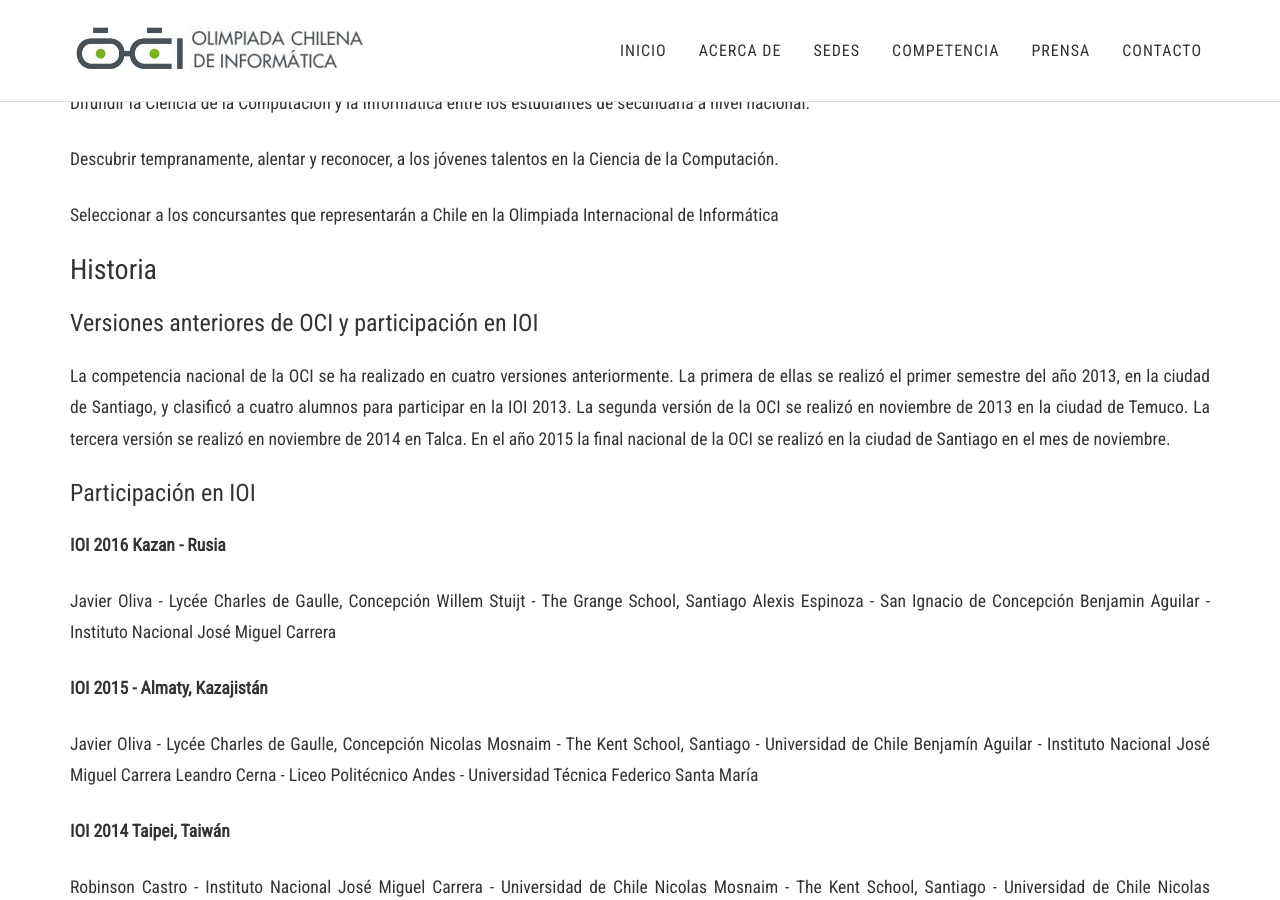
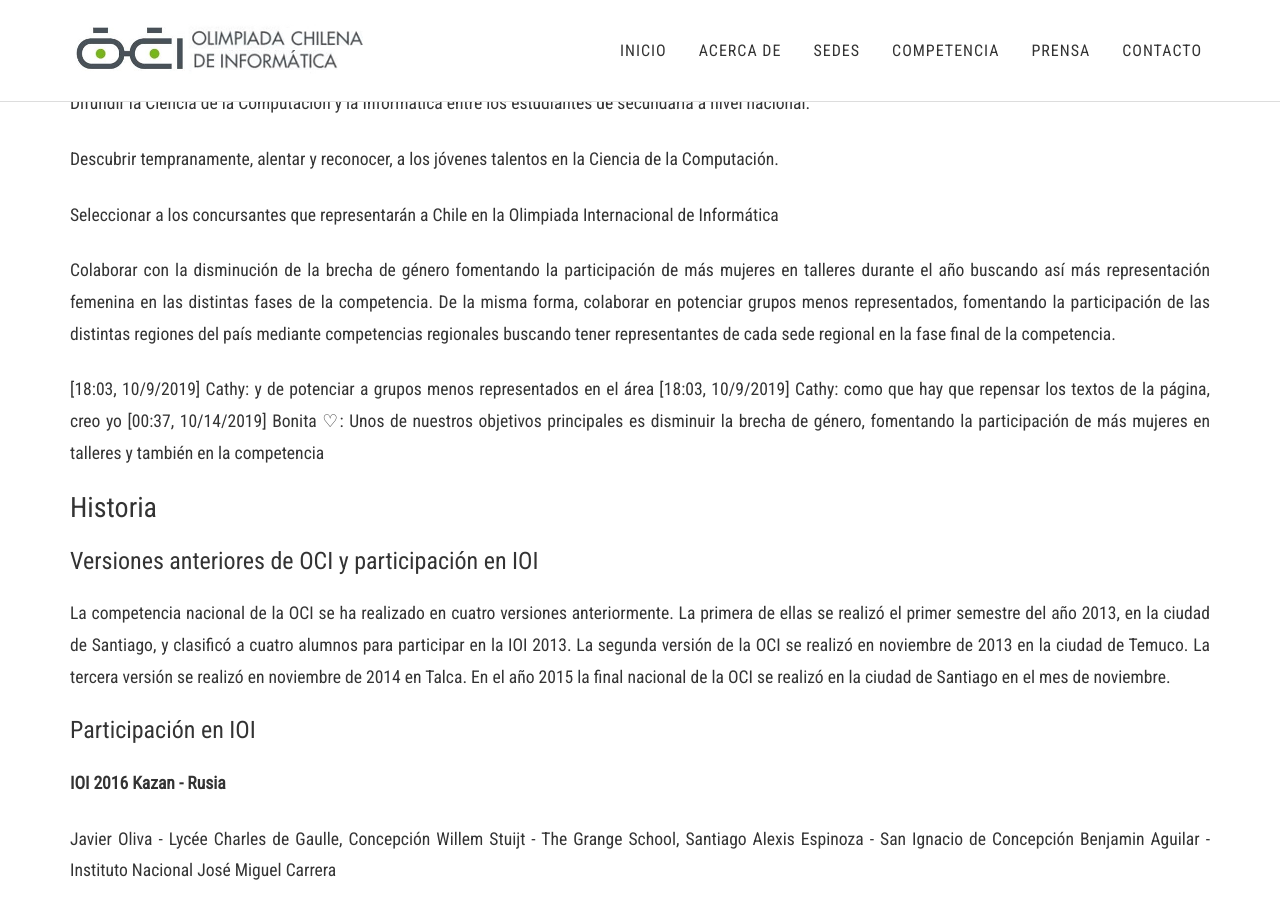
Before and after one commit to OCIoficial/ocioficial.github.io, a Jekyll site: the page built from acercade.md, in a window 1280 px wide and 900 px high, scrolled down 581 px. Built offline with Jekyll 4.4.1, drawn with Linux system fonts in a browser that asks for light colours.

Commit message:
Actualización objetivos OCI

```diff
--- a/acercade.md
+++ b/acercade.md
@@ -14,6 +14,15 @@
 Descubrir tempranamente, alentar y reconocer, a los jóvenes talentos en la Ciencia de la Computación.
 
 Seleccionar a los concursantes que representarán a Chile en la Olimpiada Internacional de Informática
+
+Colaborar con la disminución de la brecha de género fomentando la participación de más mujeres en talleres durante el año buscando así más representación femenina en las distintas fases de la competencia. De la misma forma, colaborar en potenciar grupos menos representados, fomentando la participación de las distintas regiones del país mediante competencias regionales buscando tener representantes de cada sede regional en la fase final de la competencia.
+
+
+
+[18:03, 10/9/2019] Cathy: y de potenciar a grupos menos representados en el área
+[18:03, 10/9/2019] Cathy: como que hay que repensar los textos de la página, creo yo
+[00:37, 10/14/2019] Bonita ♡: Unos de nuestros objetivos principales es disminuir la brecha de género, fomentando la participación de más mujeres en talleres y también en la competencia
+
 
 ### Historia
 
```
